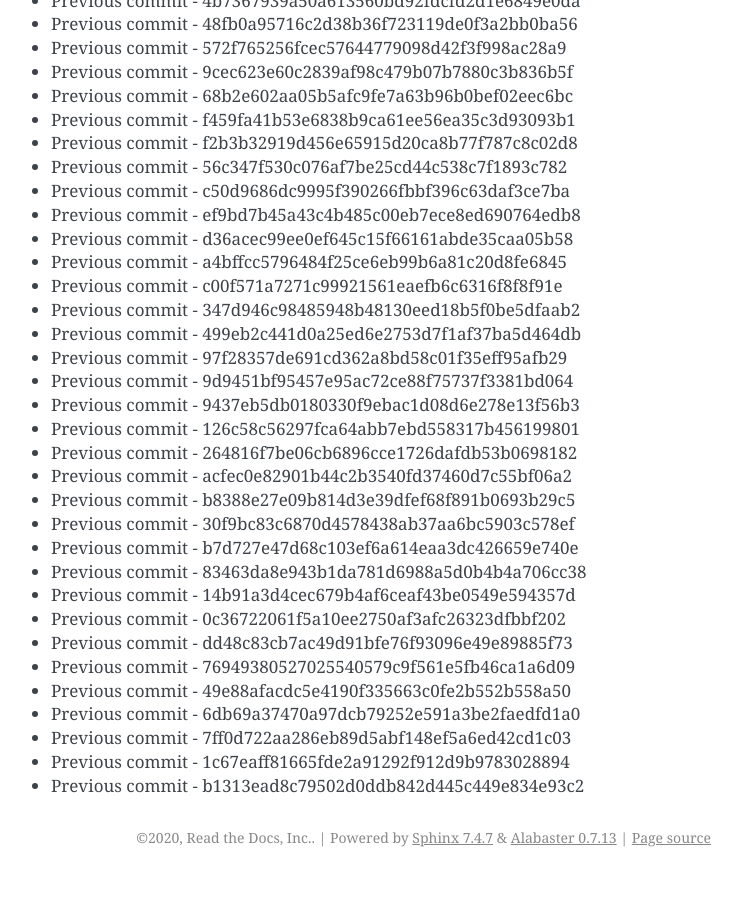
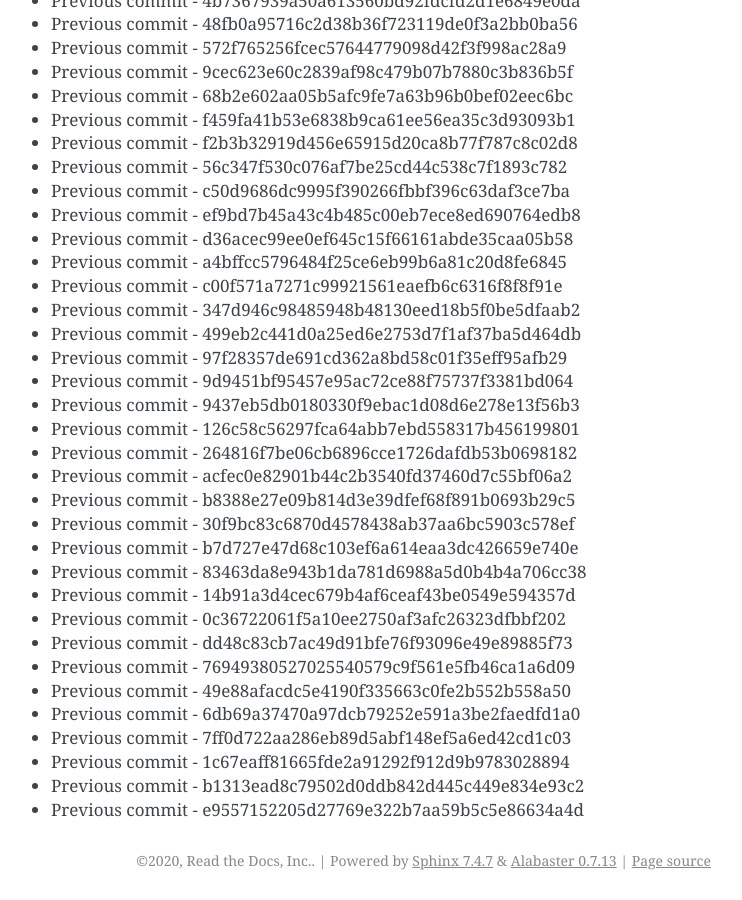
Before and after one commit to readthedocs/rtd-git-stresstest, a Sphinx documentation site: the page built from docs/updates.rst, in a window 1280 px wide and 900 px high, scrolled down 15766 px. Shown: the whole window, without its empty margins (399-1141 px from the left). Built offline with Sphinx 7.4.7, drawn with Linux system fonts in a browser that asks for light colours; before the commit the page ends 16643 px from its top, so only the background shows below that.

Commit message:
Generating commit from previous: e9557152205d27769e322b7aa59b5c5e86634a4d

```diff
--- a/docs/updates.rst
+++ b/docs/updates.rst
@@ -694,3 +694,4 @@ It can be tested for any performance characteristics.
 * Previous commit - 7ff0d722aa286eb89d5abf148ef5a6ed42cd1c03
 * Previous commit - 1c67eaff81665fde2a91292f912d9b9783028894
 * Previous commit - b1313ead8c79502d0ddb842d445c449e834e93c2
+* Previous commit - e9557152205d27769e322b7aa59b5c5e86634a4d
```
